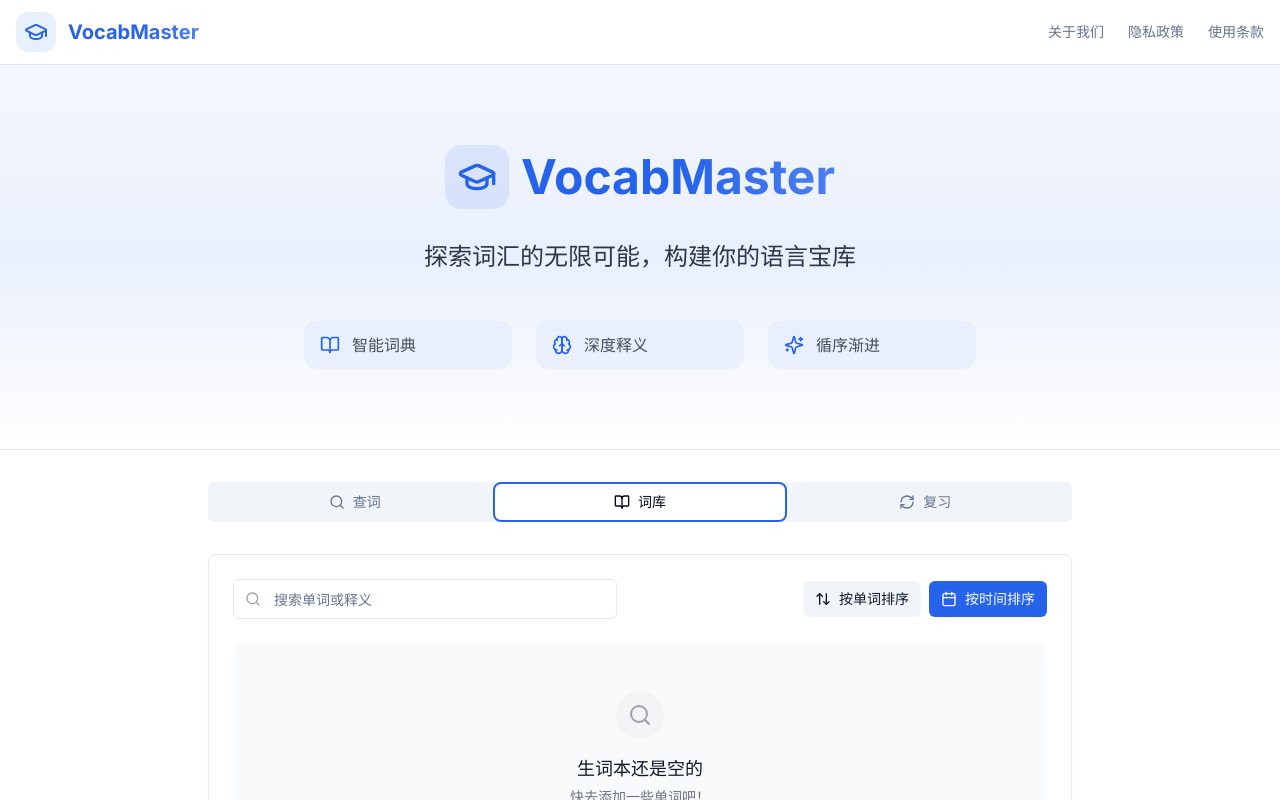
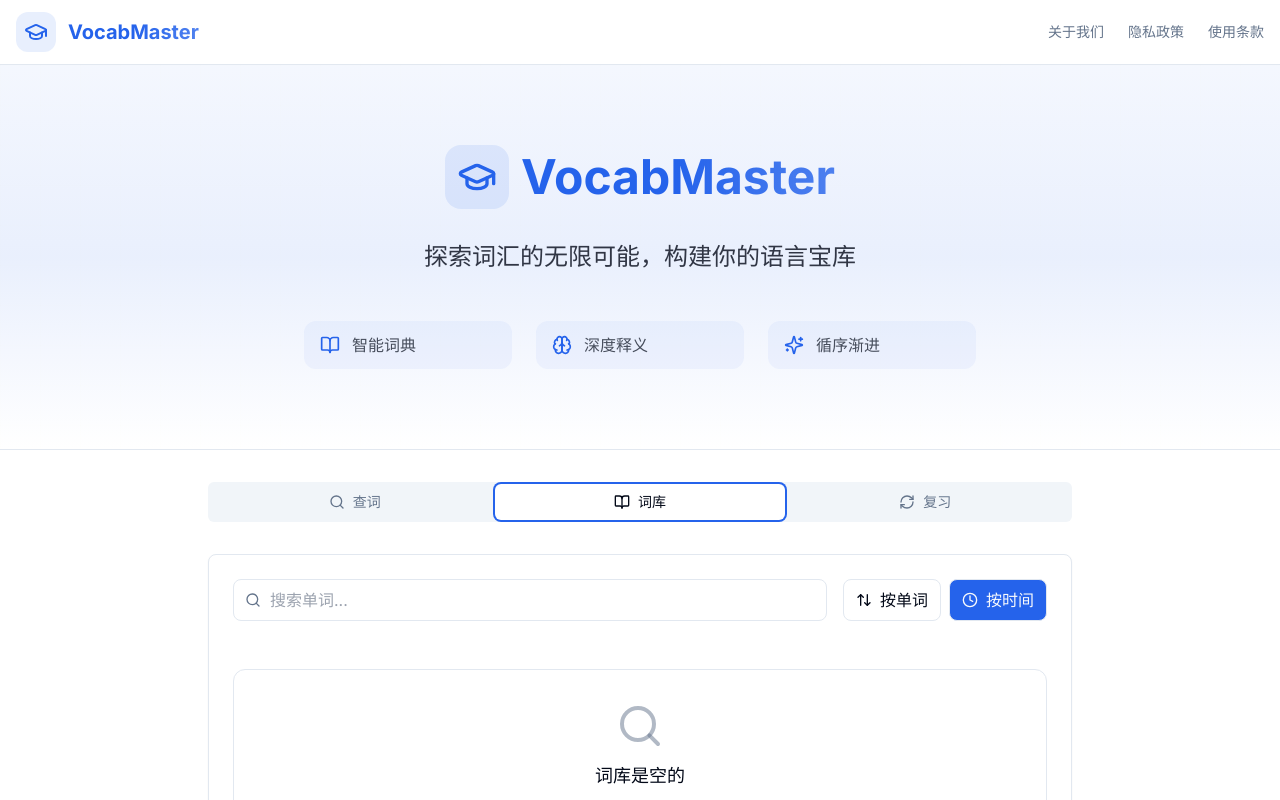
Before and after one commit to v5tech/VocabMaster, a Next.js app: page / in a window 1280 px wide. Both pictures are taken after a click on the tab "词库". Shown: the top 800 px of the page. Built offline with nearby package versions, Linux system fonts and the light colour scheme.

Commit message:
feat: update WordReview component to show common translation
- Modified WordReview to display common translation instead of general meaning
- Updated UI and interaction patterns
- Improved consistency with word lookup functionality

```diff
--- a/src/components/VocabularyList.tsx
+++ b/src/components/VocabularyList.tsx
@@ -1,36 +1,32 @@
 "use client"
 
-import { useState, useEffect } from 'react'
+import { useState, useEffect, useMemo } from 'react'
 import { getFromLocalStorage, saveToLocalStorage, Word } from '@/lib/utils'
-import { Search, Trash2, Calendar, Clock, ArrowUpDown } from 'lucide-react'
+import { Trash2, Search, Clock, ArrowUpDown, BookOpen, Volume2, Loader2 } from 'lucide-react'
+import { motion, AnimatePresence } from 'framer-motion'
 import { useTab } from '@/contexts/TabContext'
-import { motion } from 'framer-motion'
 
 export default function VocabularyList() {
-  const [words, setWords] = useState<Word[]>([])
+  const [vocabulary, setVocabulary] = useState<Word[]>([])
   const [searchTerm, setSearchTerm] = useState('')
   const [sortBy, setSortBy] = useState<'date' | 'word'>('date')
-  const [sortOrder, setSortOrder] = useState<'asc' | 'desc'>('desc')
-  const { setActiveTab, setSelectedWord } = useTab()
+  const [playingStates, setPlayingStates] = useState<Record<string, boolean>>({})
+  const { setSelectedWord, setActiveTab } = useTab()
 
   useEffect(() => {
-    const savedWords = getFromLocalStorage('vocabulary') || []
-    setWords(savedWords)
+    const savedVocabulary = getFromLocalStorage('vocabulary') || []
+    setVocabulary(savedVocabulary)
   }, [])
 
-  const removeWord = (id: string) => {
-    const updatedWords = words.filter(word => word.id !== id)
-    setWords(updatedWords)
-    saveToLocalStorage('vocabulary', updatedWords)
+  const handleDelete = (wordId: string, e: React.MouseEvent) => {
+    e.stopPropagation()
+    const newVocabulary = vocabulary.filter(item => item.id !== wordId)
+    setVocabulary(newVocabulary)
+    saveToLocalStorage('vocabulary', newVocabulary)
   }
 
   const handleSort = (type: 'date' | 'word') => {
-    if (sortBy === type) {
-      setSortOrder(sortOrder === 'asc' ? 'desc' : 'asc')
-    } else {
     setSortBy(type)
-      setSortOrder('asc')
-    }
   }
 
   const handleWordClick = (word: string) => {
@@ -38,132 +34,174 @@ export default function VocabularyList() {
     setActiveTab('lookup')
   }
 
-  const sortedWords = [...words].sort((a, b) => {
-    if (sortBy === 'date') {
-      return sortOrder === 'asc'
-        ? new Date(a.addedAt).getTime() - new Date(b.addedAt).getTime()
-        : new Date(b.addedAt).getTime() - new Date(a.addedAt).getTime()
-    } else {
-      return sortOrder === 'asc'
-        ? a.word.localeCompare(b.word)
-        : b.word.localeCompare(a.word)
+  const playAudio = async (audioUrl: string, e: React.MouseEvent) => {
+    e.stopPropagation()
+    if (!audioUrl) return
+
+    setPlayingStates(prev => ({ ...prev, [audioUrl]: true }))
+    const audio = new Audio(audioUrl)
+
+    try {
+      await audio.play()
+      audio.onended = () => setPlayingStates(prev => ({ ...prev, [audioUrl]: false }))
+    } catch (error) {
+      console.error("Error playing audio:", error)
+      setPlayingStates(prev => ({ ...prev, [audioUrl]: false }))
     }
+  }
+
+  const formatDate = (dateString: string) => {
+    const date = new Date(dateString)
+    return date.toLocaleDateString('zh-CN', {
+      year: 'numeric',
+      month: 'long',
+      day: 'numeric'
     })
+  }
 
-  const filteredWords = sortedWords.filter(word =>
-    word.word.toLowerCase().includes(searchTerm.toLowerCase()) ||
-    word.meaning.toLowerCase().includes(searchTerm.toLowerCase())
+  const sortedAndFilteredVocabulary = useMemo(() =>
+    vocabulary
+      .filter(item =>
+        item.word.toLowerCase().includes(searchTerm.toLowerCase()) ||
+        item.commonTranslation?.toLowerCase().includes(searchTerm.toLowerCase())
       )
+      .sort((a, b) => {
+        if (sortBy === 'word') {
+          return a.word.localeCompare(b.word)
+        }
+        return new Date(b.addedAt).getTime() - new Date(a.addedAt).getTime()
+      })
+  , [vocabulary, searchTerm, sortBy])
 
   return (
     <div className="space-y-6">
-      <div className="flex flex-col sm:flex-row gap-4 items-center justify-between">
-        <div className="relative w-full sm:w-96">
-          <div className="absolute inset-y-0 left-0 pl-3 flex items-center pointer-events-none">
-            <Search className="h-4 w-4 text-gray-400" />
-          </div>
+      <div className="flex items-center gap-4">
+        <div className="flex-1 relative">
+          <Search className="absolute left-3 top-1/2 transform -translate-y-1/2 h-4 w-4 text-muted-foreground" />
           <input
             type="text"
+            placeholder="搜索单词..."
             value={searchTerm}
             onChange={(e) => setSearchTerm(e.target.value)}
-            placeholder="搜索单词或释义"
-            className="flex h-10 w-full rounded-md border border-input bg-background pl-10 pr-4 py-2 text-sm ring-offset-background file:border-0 file:bg-transparent file:text-sm file:font-medium placeholder:text-muted-foreground focus-visible:outline-none focus-visible:ring-2 focus-visible:ring-ring focus-visible:ring-offset-2 disabled:cursor-not-allowed disabled:opacity-50"
+            className="w-full pl-9 pr-4 py-2 rounded-lg border bg-background"
           />
         </div>
-        <div className="flex gap-2">
+        <div className="flex items-center gap-2">
           <button
             onClick={() => handleSort('word')}
-            className={`flex items-center gap-2 px-3 py-2 rounded-md text-sm ${
-              sortBy === 'word' ? 'bg-primary text-primary-foreground' : 'bg-secondary text-secondary-foreground'
+            className={`px-3 py-2 rounded-lg border inline-flex items-center gap-2 ${
+              sortBy === 'word' ? 'bg-primary text-primary-foreground' : 'bg-background hover:bg-muted'
             }`}
           >
             <ArrowUpDown className="h-4 w-4" />
-            按单词排序
+            按单词
           </button>
           <button
             onClick={() => handleSort('date')}
-            className={`flex items-center gap-2 px-3 py-2 rounded-md text-sm ${
-              sortBy === 'date' ? 'bg-primary text-primary-foreground' : 'bg-secondary text-secondary-foreground'
+            className={`px-3 py-2 rounded-lg border inline-flex items-center gap-2 ${
+              sortBy === 'date' ? 'bg-primary text-primary-foreground' : 'bg-background hover:bg-muted'
             }`}
           >
-            <Calendar className="h-4 w-4" />
-            按时间排序
+            <Clock className="h-4 w-4" />
+            按时间
           </button>
         </div>
       </div>
 
-      <div className="space-y-4">
-        {filteredWords.length === 0 ? (
-          <div className="text-center py-12 bg-gray-50 dark:bg-gray-800 rounded-lg">
-            <div className="inline-flex items-center justify-center w-12 h-12 rounded-full bg-gray-100 dark:bg-gray-700 mb-4">
-              <Search className="h-6 w-6 text-gray-400" />
-            </div>
-            <p className="text-lg font-medium text-gray-900 dark:text-gray-100">
-              {searchTerm ? '没有找到匹配的单词' : '生词本还是空的'}
-            </p>
-            <p className="text-sm text-gray-500 dark:text-gray-400 mt-1">
-              {searchTerm ? '试试其他搜索词？' : '快去添加一些单词吧！'}
-            </p>
-          </div>
-        ) : (
-          <div className="grid gap-4">
-            {filteredWords.map((word, index) => (
+      <AnimatePresence mode="popLayout">
+        <div className="grid gap-3">
+          {sortedAndFilteredVocabulary.map((item) => (
             <motion.div
-                key={word.id}
+              key={item.id}
+              layout
               initial={{ opacity: 0, y: 20 }}
               animate={{ opacity: 1, y: 0 }}
-                transition={{ duration: 0.3, delay: index * 0.1 }}
-                whileHover={{ scale: 1.02 }}
-                onClick={() => handleWordClick(word.word)}
-                className="rounded-lg border bg-card text-card-foreground shadow-sm p-4 hover:shadow-md transition-all cursor-pointer hover:bg-muted/50"
+              exit={{ opacity: 0, y: -20 }}
+              onClick={() => handleWordClick(item.word)}
+              className="group relative overflow-hidden rounded-xl border bg-gradient-to-br from-card/50 to-card hover:from-accent/30 hover:to-accent/10 transition-all duration-300 shadow-sm hover:shadow-md"
             >
-                <div className="flex items-start justify-between">
-                  <div className="space-y-1 flex-1">
+              {/* 背景装饰 */}
+              <div className="absolute inset-0 bg-gradient-to-r from-primary/5 via-transparent to-transparent opacity-0 group-hover:opacity-100 transition-opacity duration-300" />
+
+              <div className="relative p-4">
+                <div className="flex items-start justify-between gap-4">
+                  <div className="flex-1 min-w-0 space-y-1">
                     <div className="flex items-center gap-3">
-                      <h3 className="text-lg font-semibold">{word.word}</h3>
-                      {word.phonetic && (
-                        <span className="text-sm text-muted-foreground">
-                          {word.phonetic}
+                      <h3 className="text-xl font-medium tracking-tight truncate">
+                        {item.word}
+                      </h3>
+                      {item.phonetic && (
+                        <div className="flex items-center gap-2">
+                          <span className="text-sm text-muted-foreground font-medium">
+                            {item.phonetic}
                           </span>
+                          {item.phoneticAudio && (
+                            <button
+                              onClick={(e) => playAudio(item.phoneticAudio!, e)}
+                              className="inline-flex items-center justify-center rounded-full h-7 w-7 bg-primary/10 hover:bg-primary/20 transition-colors"
+                              disabled={playingStates[item.phoneticAudio]}
+                            >
+                              {playingStates[item.phoneticAudio] ? (
+                                <Loader2 className="h-3.5 w-3.5 animate-spin text-primary" />
+                              ) : (
+                                <Volume2 className="h-3.5 w-3.5 text-primary" />
                               )}
-                    </div>
-                    <p className="text-sm text-muted-foreground">{word.meaning}</p>
-                    <div className="flex items-center gap-4 mt-2">
-                      <div className="flex items-center gap-2">
-                        <Clock className="h-4 w-4 text-muted-foreground" />
-                        <span className="text-xs text-muted-foreground">
-                          添加于 {new Date(word.addedAt).toLocaleDateString()}
-                        </span>
-                      </div>
-                      {word.lastReviewed && (
-                        <div className="flex items-center gap-2">
-                          <Calendar className="h-4 w-4 text-muted-foreground" />
-                          <span className="text-xs text-muted-foreground">
-                            上次复习 {new Date(word.lastReviewed).toLocaleDateString()}
-                          </span>
+                            </button>
+                          )}
                         </div>
                       )}
                     </div>
+                    {item.commonTranslation && (
+                      <p className="text-base text-muted-foreground">
+                        {item.commonTranslation}
+                      </p>
+                    )}
                   </div>
+
+                  <div className="flex items-center gap-2">
                     <button
-                    onClick={(e) => {
-                      e.stopPropagation()
-                      removeWord(word.id)
-                    }}
-                    className="text-sm text-red-500 hover:text-red-600 dark:text-red-400 dark:hover:text-red-300 p-2 rounded-full hover:bg-red-50 dark:hover:bg-red-900/20"
+                      onClick={(e) => handleDelete(item.id, e)}
+                      className="p-2 rounded-lg opacity-0 group-hover:opacity-100 hover:bg-destructive/10 hover:text-destructive transition-all duration-200 -translate-x-4 group-hover:translate-x-0"
                     >
                       <Trash2 className="h-4 w-4" />
                     </button>
                   </div>
+                </div>
+
+                <div className="mt-3 pt-3 border-t border-border/40 flex items-center justify-between text-xs text-muted-foreground">
+                  <div className="flex items-center gap-1.5">
+                    <Clock className="h-3.5 w-3.5" />
+                    <span>添加于 {formatDate(item.addedAt)}</span>
+                  </div>
+                  <div className="flex items-center gap-1.5 text-primary/60">
+                    <BookOpen className="h-3.5 w-3.5" />
+                    <span>点击查看详情</span>
+                  </div>
+                </div>
+              </div>
             </motion.div>
           ))}
         </div>
+      </AnimatePresence>
+
+      {sortedAndFilteredVocabulary.length === 0 && (
+        <motion.div
+          initial={{ opacity: 0, y: 20 }}
+          animate={{ opacity: 1, y: 0 }}
+          className="relative overflow-hidden rounded-xl border bg-gradient-to-br from-card/50 to-card p-8"
+        >
+          <div className="absolute inset-0 bg-grid-primary/5 [mask-image:linear-gradient(0deg,white,rgba(255,255,255,0.6))]" />
+          <div className="relative text-center space-y-3">
+            <Search className="h-12 w-12 mx-auto text-muted-foreground/50" />
+            <p className="text-lg font-medium text-foreground">
+              {searchTerm ? '没有找到匹配的单词' : '词库是空的'}
+            </p>
+            <p className="text-sm text-muted-foreground">
+              {searchTerm ? '试试其他搜索词？' : '快去添加一些单词吧！'}
+            </p>
+          </div>
+        </motion.div>
       )}
-      </div>
-
-      <div className="text-sm text-muted-foreground text-center">
-        共 {filteredWords.length} 个单词
-      </div>
     </div>
   )
 }
--- a/src/components/WordLookup.tsx
+++ b/src/components/WordLookup.tsx
@@ -2,7 +2,7 @@
 
 import { useState, useEffect } from 'react'
 import { saveToLocalStorage, getFromLocalStorage, Word, translateText, DictionaryResult } from '@/lib/utils'
-import { Search, Volume2, Volume1, Plus, Loader2 } from 'lucide-react'
+import { Search, Volume2, Volume1, Plus, Loader2, BookOpen } from 'lucide-react'
 import { motion, AnimatePresence } from 'framer-motion'
 import { useTab } from '@/contexts/TabContext'
 
@@ -32,6 +32,8 @@ export default function WordLookup() {
   const [mounted, setMounted] = useState(false)
   const [translations, setTranslations] = useState<Record<string, string>>({})
   const [data, setData] = useState<DictionaryResult[]>([])
+  const [wordTranslation, setWordTranslation] = useState('')
+  const [isWordTranslating, setIsWordTranslating] = useState(false)
   const { selectedWord, setSelectedWord } = useTab()
 
   useEffect(() => {
@@ -89,6 +91,24 @@ export default function WordLookup() {
     }
   }
 
+  const fetchWordTranslation = async (word: string) => {
+    setIsWordTranslating(true)
+    try {
+      const response = await fetch(
+        `https://translate.googleapis.com/translate_a/single?client=gtx&sl=en&tl=zh&dt=t&q=${encodeURIComponent(
+          word
+        )}`
+      )
+      const data = await response.json()
+      setWordTranslation(data[0][0][0])
+    } catch (error) {
+      console.error("Error fetching word translation:", error)
+      setWordTranslation("")
+    } finally {
+      setIsWordTranslating(false)
+    }
+  }
+
   const searchWord = async (searchTerm?: string) => {
     const termToSearch = searchTerm || word.trim()
     if (!termToSearch) return
@@ -96,6 +116,10 @@ export default function WordLookup() {
     setLoading(true)
     setError('')
     setSuccessMessage('')
+    setData([])
+    setTranslations({})
+    setWordTranslation('')
+
     try {
       const response = await fetch(`https://api.dictionaryapi.dev/api/v2/entries/en/${encodeURIComponent(termToSearch)}`)
       if (!response.ok) {
@@ -120,6 +144,9 @@ export default function WordLookup() {
       )
 
       setTranslations(Object.fromEntries(translations))
+
+      // 获取单词翻译
+      await fetchWordTranslation(termToSearch)
     } catch (error: any) {
       console.error('Error fetching word:', error)
       setResult(null)
@@ -132,32 +159,29 @@ export default function WordLookup() {
   const addToVocabulary = () => {
     if (!data.length) return
 
+    const phoneticData = data[0].phonetics.find(p => p.audio) || data[0].phonetics[0]
+
+    const newWord: Word = {
+      id: Date.now().toString(),
+      word: data[0].word,
+      phonetic: phoneticData?.text || '',
+      phoneticAudio: phoneticData?.audio || '',
+      meaning: '',
+      commonTranslation: wordTranslation || '',
+      addedAt: new Date().toISOString(),
+      lastReviewed: null,
+    }
+
     const vocabulary = getFromLocalStorage('vocabulary') || []
+
     if (vocabulary.some((w: Word) => w.word.toLowerCase() === data[0].word.toLowerCase())) {
       setError('该单词已在生词本中')
       return
     }
 
-    // 合并所有词性的第一个释义
-    const allDefinitions = data.map((entry: DictionaryResult) =>
-      entry.meanings.map(meaning =>
-        `${meaning.partOfSpeech}: ${meaning.definitions[0].definition}`
-      ).join('\n')
-    ).join('\n')
-
-    const newWord: Word = {
-      id: Date.now().toString(),
-      word: data[0].word,
-      phonetic: data[0].phonetics.find(p => p.text)?.text || '',
-      meaning: allDefinitions,
-      addedAt: new Date().toISOString(),
-      lastReviewed: null
-    }
-
     vocabulary.push(newWord)
     saveToLocalStorage('vocabulary', vocabulary)
     setSuccessMessage('单词已添加到生词本！')
-    setError('')
   }
 
   const handleKeyPress = (e: React.KeyboardEvent<HTMLInputElement>) => {
@@ -282,6 +306,31 @@ export default function WordLookup() {
                 <Plus className="h-4 w-4" />
                 添加到生词本
               </button>
+            </div>
+
+            {/* 添加常用释义部分 */}
+            <div className="mt-6">
+              <div className="relative">
+                <div className="absolute -inset-1 bg-gradient-to-r from-primary/10 via-primary/5 to-transparent blur-sm" />
+                <div className="relative p-5 rounded-lg border bg-background/80 backdrop-blur-sm">
+                  <div className="absolute -top-3 left-4">
+                    <span className="inline-flex items-center px-3 py-1 text-sm font-medium rounded-full bg-primary text-primary-foreground shadow-sm">
+                      常用释义
+                    </span>
+                  </div>
+
+                  {isWordTranslating ? (
+                    <div className="flex items-center justify-center gap-2">
+                      <Loader2 className="h-4 w-4 animate-spin text-primary" />
+                      <span className="text-base text-muted-foreground">正在翻译...</span>
+                    </div>
+                  ) : wordTranslation ? (
+                    <p className="text-lg text-foreground leading-relaxed tracking-wide pt-2">
+                      {wordTranslation}
+                    </p>
+                  ) : null}
+                </div>
+              </div>
             </div>
           </div>
 
--- a/src/components/WordReview.tsx
+++ b/src/components/WordReview.tsx
@@ -155,7 +155,7 @@ export default function WordReview() {
                   <EyeOff className="h-4 w-4" />
                   隐藏释义
                 </button>
-                <p className="text-xl">{currentWord.meaning}</p>
+                <p className="text-xl">{currentWord.commonTranslation}</p>
                 {currentWord.lastReviewed && (
                   <p className="text-sm text-muted-foreground">
                     上次复习: {new Date(currentWord.lastReviewed).toLocaleDateString()}
--- a/src/lib/utils.ts
+++ b/src/lib/utils.ts
@@ -44,7 +44,9 @@ export interface Word {
   id: string
   word: string
   phonetic: string
+  phoneticAudio?: string
   meaning: string
+  commonTranslation: string
   addedAt: string
   lastReviewed: string | null
 }
@@ -87,19 +89,3 @@ export const partOfSpeechMap: Record<string, string> = {
   determiner: "限定词",
   numeral: "数词"
 }
-
-// 判断是否为常用释义（基于位置和词性）
-export const isCommonDefinition = (entry: DictionaryResult, meaningIndex: number, defIndex: number): boolean => {
-  // 第一个词条的第一个词性的第一个释义视为最常用
-  if (meaningIndex === 0 && defIndex === 0) {
-    return true
-  }
-
-  // 名词和动词的第一个释义也视为常用
-  const meaning = entry.meanings[meaningIndex]
-  if (defIndex === 0 && (meaning.partOfSpeech === 'noun' || meaning.partOfSpeech === 'verb')) {
-    return true
-  }
-
-  return false
-}
```
Also changed, not shown: 1 other file (tests, documents, lock files or other folders). Lines whose indentation alone changed are shown as unchanged.
